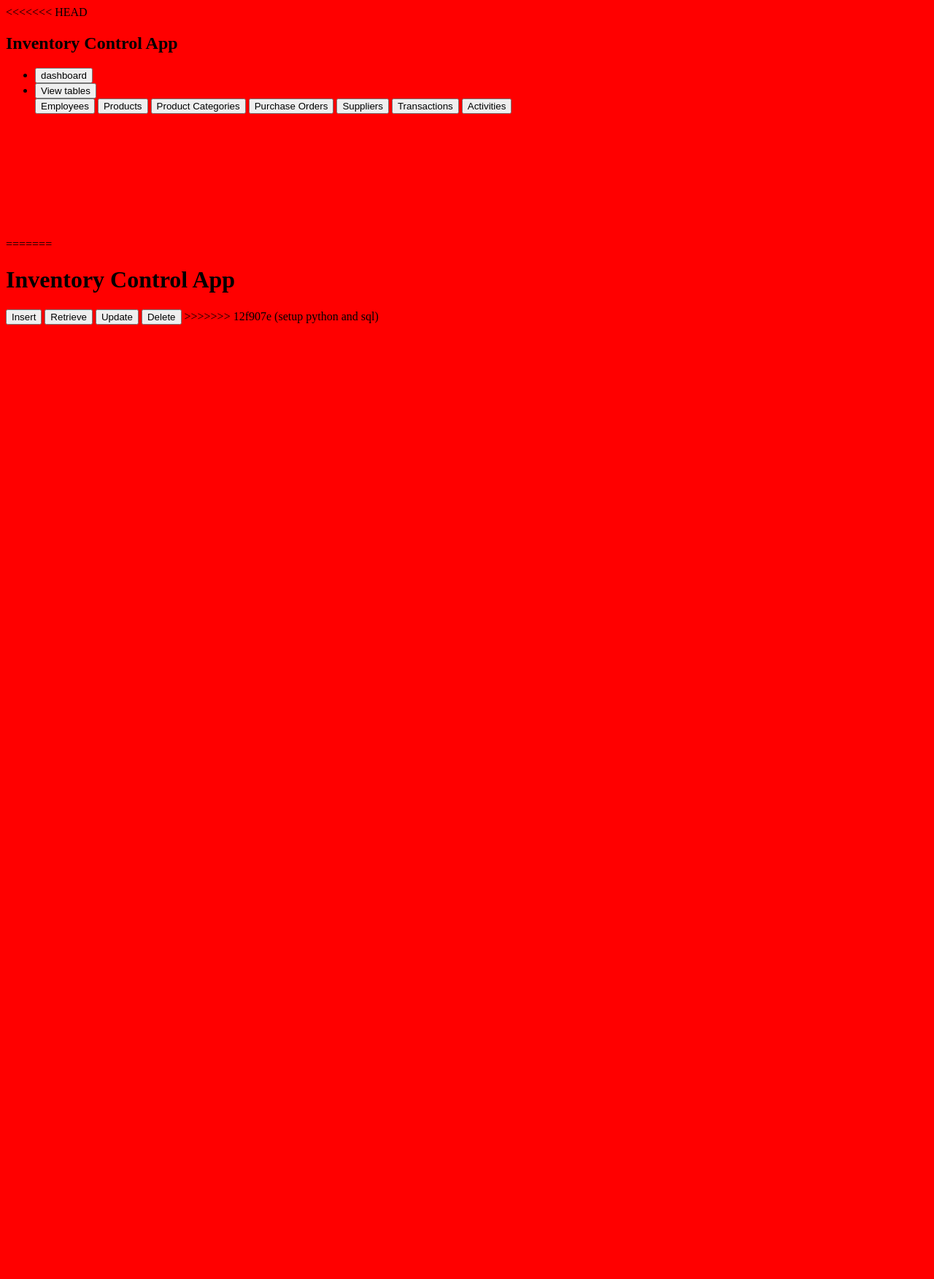
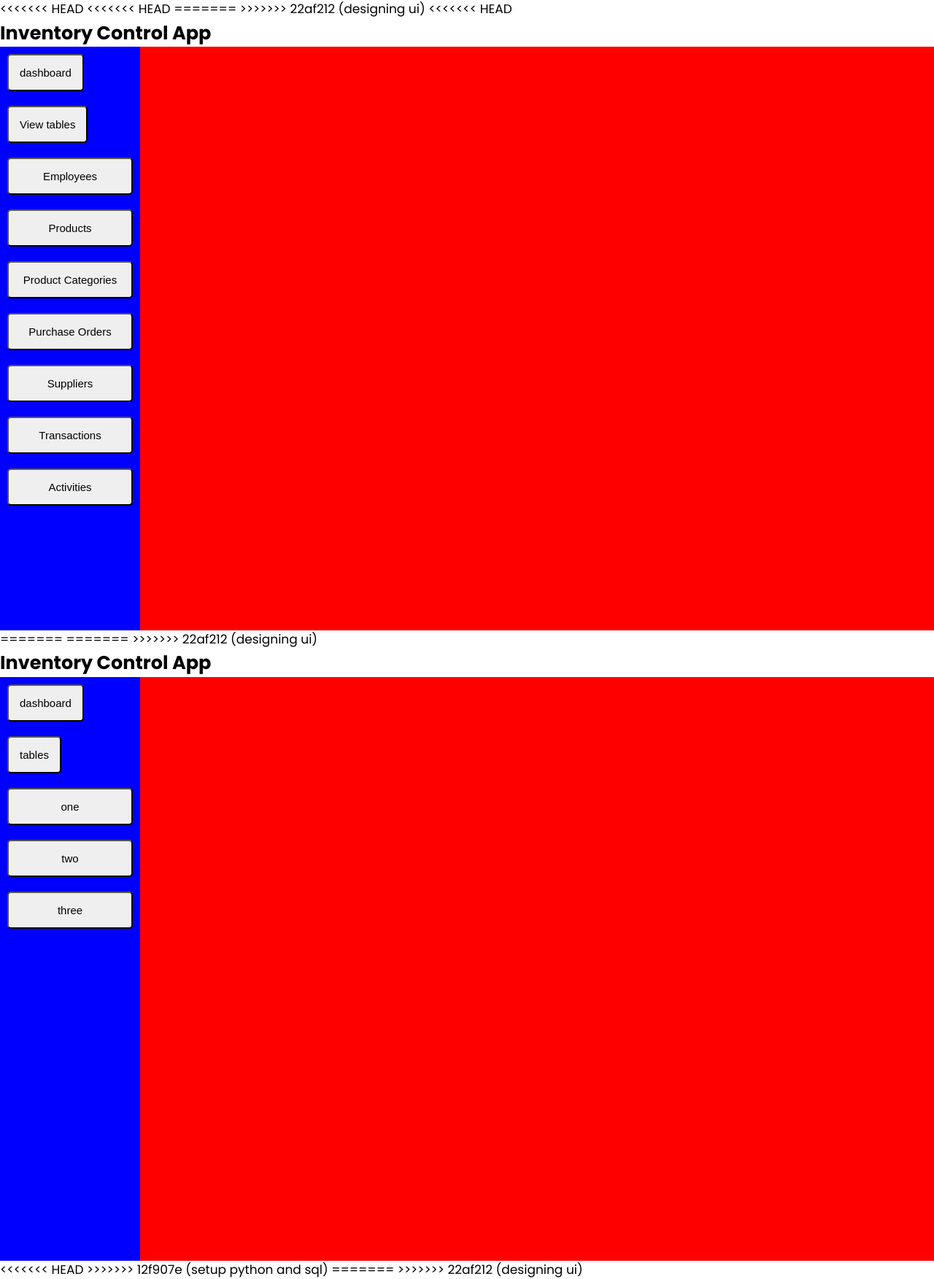
Before and after one commit to DanielOkyere/project_work, a Flask app: page / in a window 1280 px wide. Shown: the whole page at 73% size. Before the commit the page ends 445 px from the top, so only its background shows below. Run offline with Flask 3, Linux system fonts and the light colour scheme.

Commit message:
designing ui

```diff
--- a/app.py
+++ b/app.py
@@ -61,7 +61,6 @@
     """Activities Page"""
     return render_template('activities.html')
 
-# Employee Route
 @app.route('/employee', methods=['GET', 'POST'])
 def employee():
     """Employee"""
--- a/static/styles.css
+++ b/static/styles.css
@@ -1,3 +1,53 @@
+html {
+  box-sizing: border-box;
+}
+
+*,
+*::before,
+*::after {
+  box-sizing: border-box;
+  margin: 0;
+  padding: 0;
+}
+
 body {
+  font-family: 'Poppins', sans-serif;
+  background: #fff;
+  color: #000;
+  font-size: 17px;
+  line-height: 1.5;
+}
+
+.container {
+  display: flex;
+}
+
+#sidebar {
+  width: 15vw;
+  height: 100vh;
+  background: blue;
+}
+
+#mainArea {
+  width: 85vw;
+  height: 100vh;
   background: red;
 }
+
+#buttonDropDown {
+  display: flex;
+  flex-direction: column;
+}
+
+/* utilities */
+button {
+  padding: 15px;
+  margin: 10px;
+  font-size: 15px;
+  border-radius: 5px;
+}
+
+button:hover {
+  opacity: 0.8;
+  background: green;
+}
--- a/templates/index.html
+++ b/templates/index.html
@@ -9,12 +9,16 @@
       href="{{ url_for('static', filename='styles.css')}}"
     />
 <<<<<<< HEAD
+<<<<<<< HEAD
+=======
+>>>>>>> 22af212 (designing ui)
     <link rel="preconnect" href="https://fonts.googleapis.com" />
     <link rel="preconnect" href="https://fonts.gstatic.com" crossorigin />
     <link
       href="https://fonts.googleapis.com/css2?family=Poppins:wght@200;300;400;500;600;700&display=swap"
       rel="stylesheet"
     />
+<<<<<<< HEAD
     <title>Inventory Control App</title>
   </head>
   <body>
@@ -57,16 +61,48 @@
     <!-- <script src="{{ url_for('static', filename='script.js')}}"></script> -->
     <script src="{{ url_for('static', filename='interactivity.js')}}"></script>
 =======
+=======
+>>>>>>> 22af212 (designing ui)
     <title>Inventory Control App</title>
   </head>
   <body>
-    <h1>Inventory Control App</h1>
-    <button id="insert-btn">Insert</button>
-    <button id="retrieve-btn">Retrieve</button>
-    <button id="update-btn">Update</button>
-    <button id="delete-btn">Delete</button>
+    <header>
+      <nav>
+        <h1>Inventory Control App</h1>
+      </nav>
+    </header>
+    <main class="container">
+      <section id="sidebar">
+        <ul>
+          <li><button>dashboard</button></li>
+          <li><button id="showTables">tables</button></li>
+          <div id="buttonDropDown">
+            <button id="inventory">one</button>
+            <button>two</button>
+            <button>three</button>
+          </div>
+        </ul>
+      </section>
+      <section id="mainArea">
+        <!-- <button id="insert-btn">Insert</button>
+        <button id="retrieve-btn">Retrieve</button>
+        <button id="update-btn">Update</button>
+        <button id="delete-btn">Delete</button> -->
+        <iframe
+          id="pageFrame"
+          width="100%"
+          height="100%"
+          frameborder="0"
+          src="about:blank"
+        ></iframe>
+      </section>
+    </main>
 
     <script src="{{ url_for('static', filename='script.js')}}"></script>
+<<<<<<< HEAD
 >>>>>>> 12f907e (setup python and sql)
+=======
+    <script src="{{ url_for('static', filename='interactivity.js')}}"></script>
+>>>>>>> 22af212 (designing ui)
   </body>
 </html>
```
